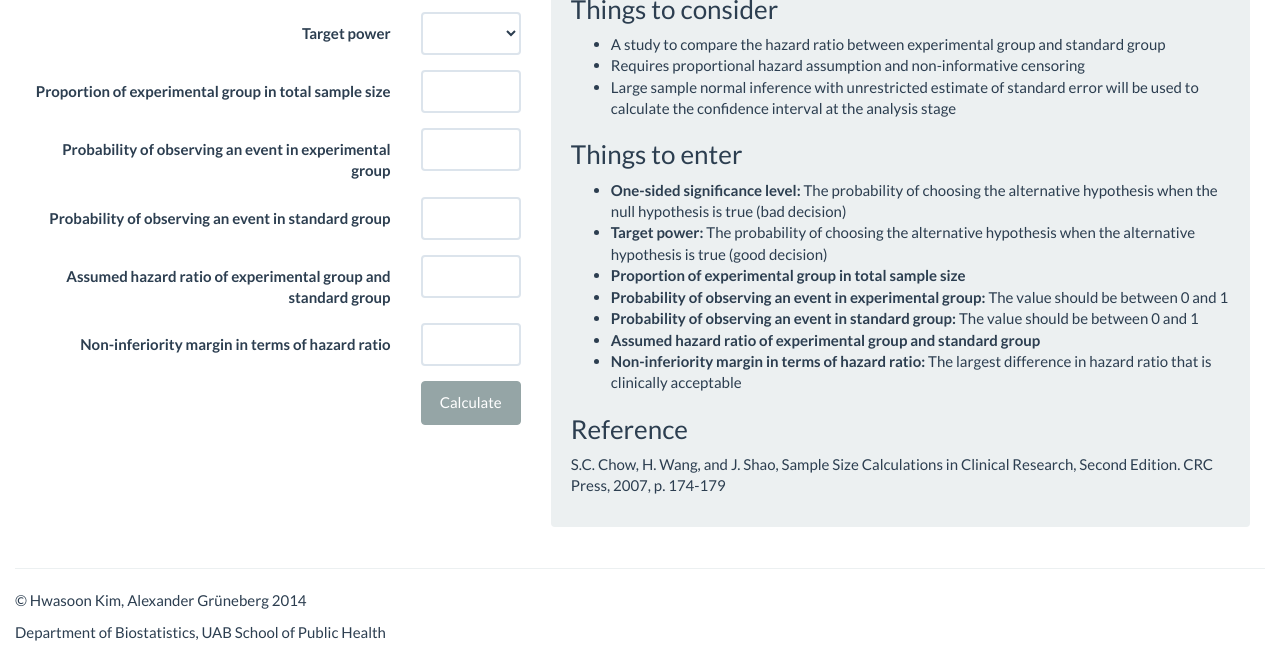
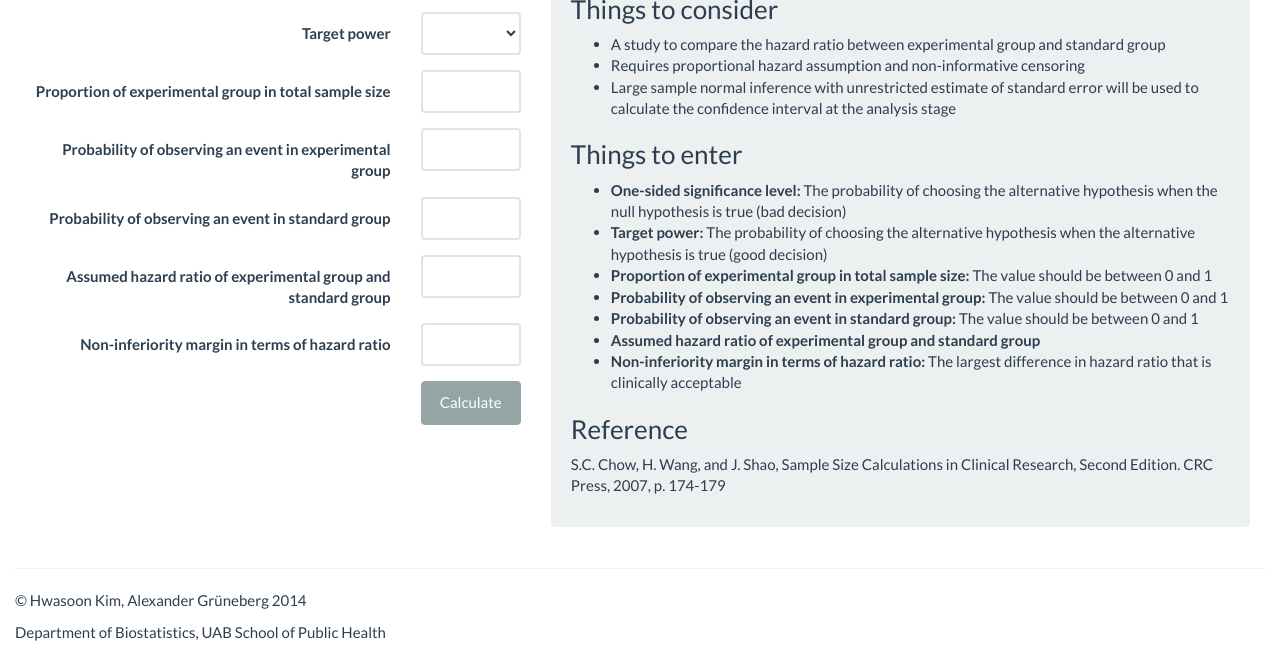
Before and after one commit to NISSC/NISSC, a website: page index.html at #!/survival in a window 1280 px wide. Shown: the part 183-837 px from the top of the page. Drawn offline with nearby package versions, Linux system fonts and the light colour scheme; some packages are replaced by stand-ins of ours.

Commit message:
Add note for proportion of experimental group.

```diff
--- a/partials/survival-outcome.html
+++ b/partials/survival-outcome.html
@@ -11,7 +11,7 @@
         <ul>
             <li><strong>One-sided significance level:</strong> The probability of choosing the alternative hypothesis when the null hypothesis is true (bad decision)</li>
             <li><strong>Target power:</strong> The probability of choosing the alternative hypothesis when the alternative hypothesis is true (good decision)</li>
-            <li><strong>Proportion of experimental group in total sample size</strong></li>
+            <li><strong>Proportion of experimental group in total sample size:</strong> The value should be between 0 and 1</li>
             <li><strong>Probability of observing an event in experimental group:</strong> The value should be between 0 and 1</li>
             <li><strong>Probability of observing an event in standard group:</strong> The value should be between 0 and 1</li>
             <li><strong>Assumed hazard ratio of experimental group and standard group</strong></li>
```
